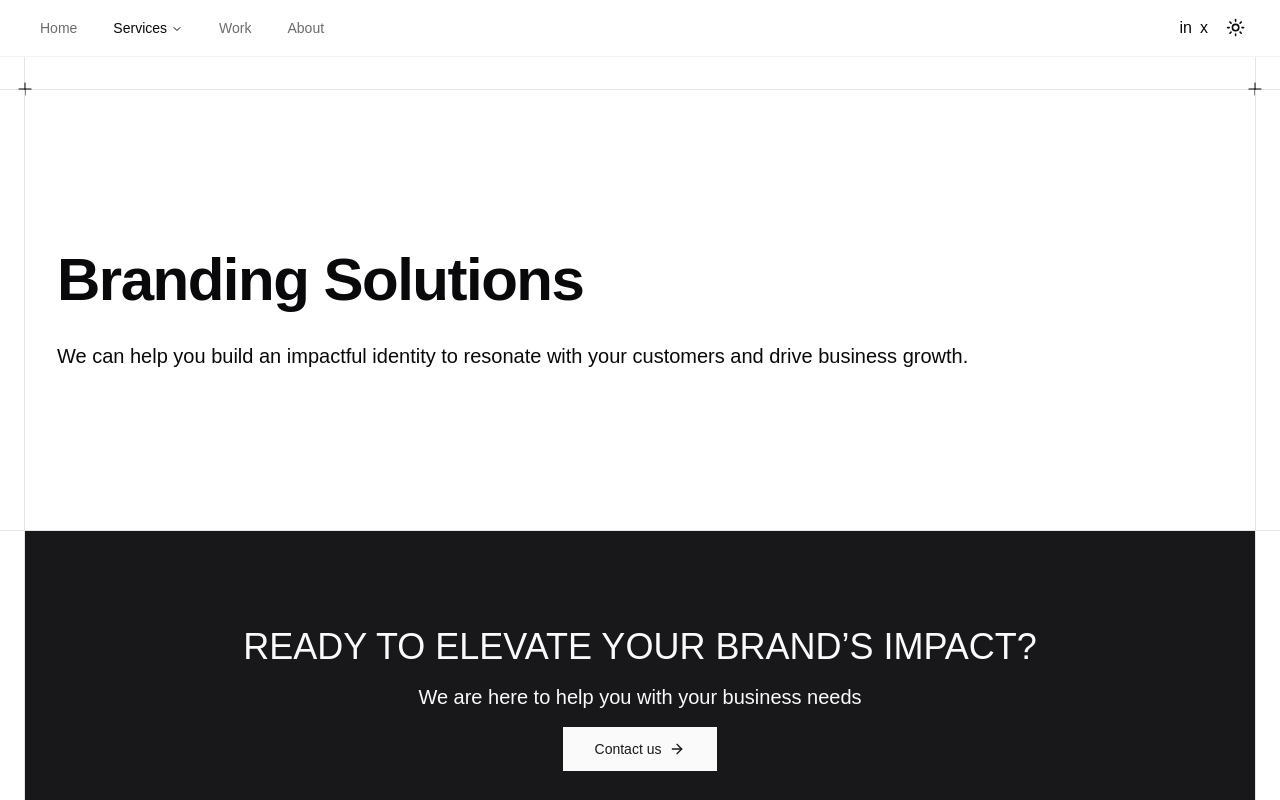
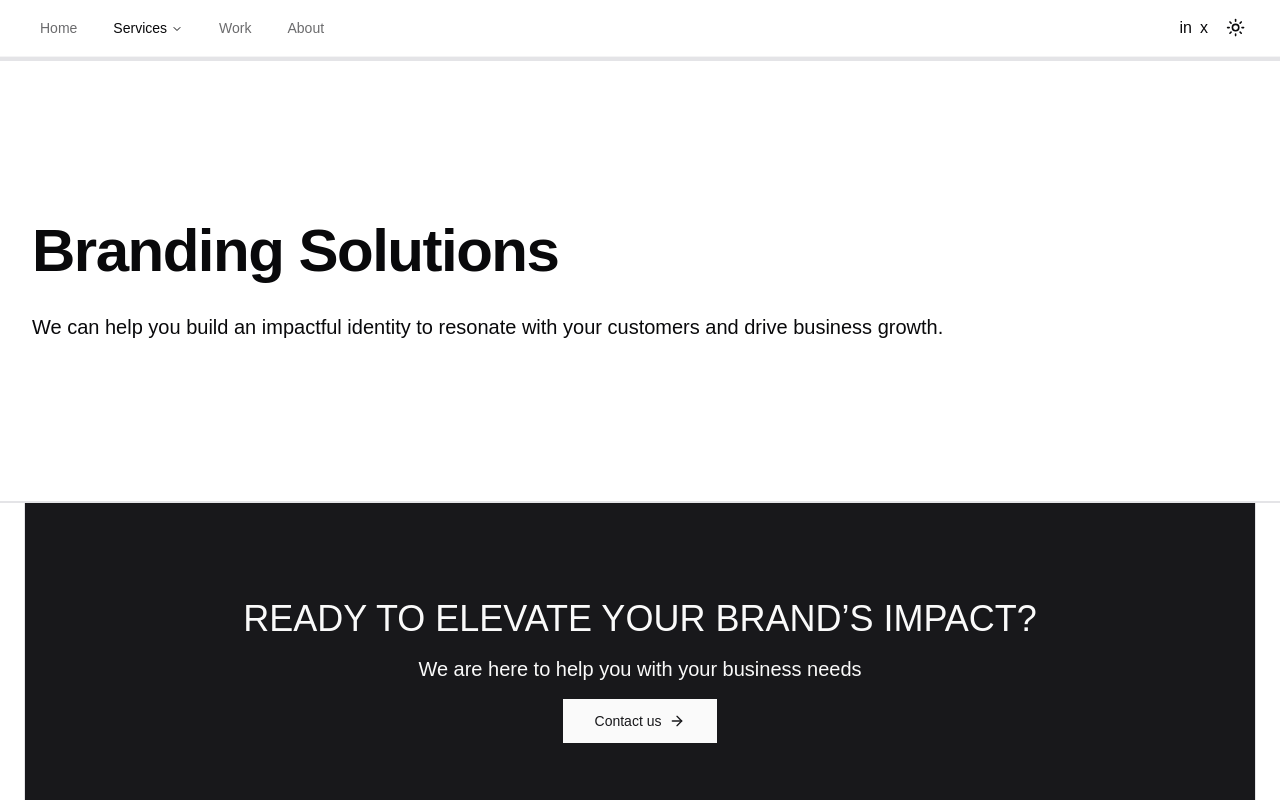
Before and after one commit to itsjmendez/toro, a Next.js app: page /services/branding in a window 1280 px wide. Shown: the top 800 px of the page. Built offline with nearby package versions, Linux system fonts and the light colour scheme; a web font is replaced by a local one.

Commit message:
refactor: Update ContainerEdgeCross component props names for clarity

```diff
--- a/components/ui/container-edge-cross.tsx
+++ b/components/ui/container-edge-cross.tsx
@@ -1,33 +1,33 @@
 import { Cross } from './cross';
 
 interface ContainerEdgeCrossProps {
-  tr?: boolean; // top right cross
-  tl?: boolean; // top left cross
-  br?: boolean; // bottom right cross
-  bl?: boolean; // bottom left cross
+  trc?: boolean; // top right cross
+  tlc?: boolean; // top left cross
+  brc?: boolean; // bottom right cross
+  blc?: boolean; // bottom left cross
   children?: React.ReactNode;
 }
 
 const ContainerEdgeCross = ({
-  tr,
-  tl,
-  br,
-  bl,
+  trc,
+  tlc,
+  brc,
+  blc,
   children,
 }: ContainerEdgeCrossProps) => {
   return (
-    <div className="container">
-      <div className="relative flex flex-col gap-8 border-x">
-        {tr && (
+    <div className="">
+      <div className="relative border-y">
+        {trc && (
           <Cross className="absolute h-6 w-6 -top-3 -right-3 dark:text-white text-black" />
         )}
-        {tl && (
+        {tlc && (
           <Cross className="absolute h-6 w-6 -top-3 -left-3 dark:text-white text-black" />
         )}
-        {br && (
+        {brc && (
           <Cross className="absolute h-6 w-6 -bottom-3 -right-3 dark:text-white text-black" />
         )}
-        {bl && (
+        {blc && (
           <Cross className="absolute h-6 w-6 -bottom-3 -left-3 dark:text-white text-black" />
         )}
         {children ? (
```
